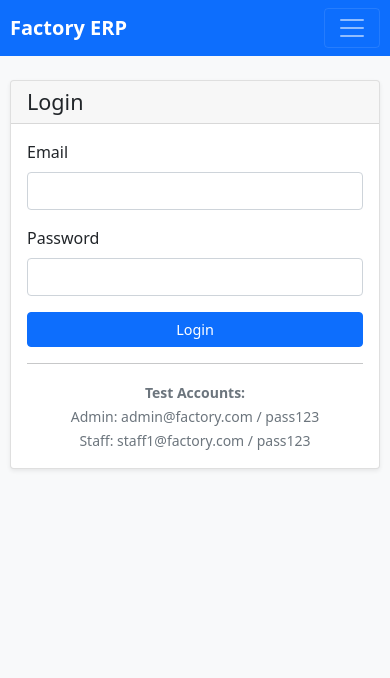
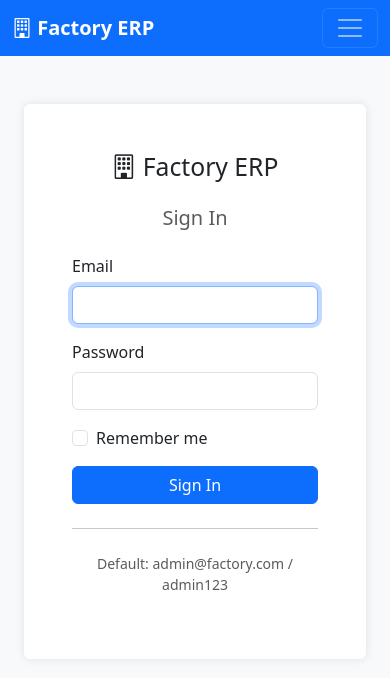
Before and after one commit to Diwak4r/ERP_System, a Flask app: template templates/login.html in a window 390 px wide. Shown: the top 678 px of the page. Run offline with Flask 3, Linux system fonts and the light colour scheme; the template is opened without the code that fills it, so the values that code supplies are empty; the visitor is signed in with stand-in values (Sample User, id 1).

Commit message:
Initial commit: ERP System codebase - Remove node_modules and database files from tracking - Update template files for proper line endings - Clean up repository structure for deployment

```diff
--- a/templates/base.html
+++ b/templates/base.html
@@ -4,42 +4,72 @@
     <meta charset="UTF-8">
     <meta name="viewport" content="width=device-width, initial-scale=1.0">
     <title>{% block title %}Factory ERP System{% endblock %}</title>
-    <link href="https://cdn.jsdelivr.net/npm/bootstrap@5.1.3/dist/css/bootstrap.min.css" rel="stylesheet">
-    <link href="{{ url_for('static', filename='css/style.css') }}" rel="stylesheet">
+
+    <!-- Bootstrap CSS -->
+    <link href="https://cdn.jsdelivr.net/npm/bootstrap@5.3.0/dist/css/bootstrap.min.css" rel="stylesheet">
+    <!-- Bootstrap Icons -->
+    <link rel="stylesheet" href="https://cdn.jsdelivr.net/npm/bootstrap-icons@1.11.0/font/bootstrap-icons.css">
+
+    <style>
+        body {
+            background-color: #f8f9fa;
+        }
+        .navbar-brand {
+            font-weight: bold;
+        }
+        .sidebar {
+            min-height: calc(100vh - 56px);
+            background-color: #fff;
+            border-right: 1px solid #dee2e6;
+        }
+        .sidebar .nav-link {
+            color: #333;
+            padding: 10px 20px;
+        }
+        .sidebar .nav-link:hover {
+            background-color: #f8f9fa;
+        }
+        .sidebar .nav-link.active {
+            background-color: #007bff;
+            color: white;
+        }
+        .content {
+            padding: 20px;
+        }
+        .card {
+            border: none;
+            box-shadow: 0 0 10px rgba(0,0,0,0.1);
+            margin-bottom: 20px;
+        }
+        .stat-card {
+            border-left: 4px solid #007bff;
+        }
+    </style>
+
+    {% block extra_css %}{% endblock %}
 </head>
 <body>
+    <!-- Navbar -->
     <nav class="navbar navbar-expand-lg navbar-dark bg-primary">
-        <div class="container">
-            <a class="navbar-brand" href="{{ url_for('index') }}">Factory ERP</a>
+        <div class="container-fluid">
+            <a class="navbar-brand" href="{{ url_for('dashboard') }}">
+                <i class="bi bi-building"></i> Factory ERP
+            </a>
             <button class="navbar-toggler" type="button" data-bs-toggle="collapse" data-bs-target="#navbarNav">
                 <span class="navbar-toggler-icon"></span>
             </button>
             <div class="collapse navbar-collapse" id="navbarNav">
-                <ul class="navbar-nav me-auto">
-                    {% if session.user %}
-                        {% if session.role == 'admin' %}
-                            <li class="nav-item">
-                                <a class="nav-link" href="{{ url_for('admin_dashboard') }}">Admin Dashboard</a>
-                            </li>
-
-                        {% else %}
-                            <li class="nav-item">
-                                <a class="nav-link" href="{{ url_for('staff_dashboard') }}">Staff Dashboard</a>
-                            </li>
-                        {% endif %}
-                    {% endif %}
+                <ul class="navbar-nav ms-auto">
+                    {% if current_user.is_authenticated %}
+                    <li class="nav-item dropdown">
+                        <a class="nav-link dropdown-toggle" href="#" id="userDropdown" role="button" data-bs-toggle="dropdown">
+                            <i class="bi bi-person-circle"></i> {{ current_user.name }}
+                        </a>
+                        <ul class="dropdown-menu dropdown-menu-end">
+                            <li><a class="dropdown-item" href="#">Profile</a></li>
+                            <li><hr class="dropdown-divider"></li>
+                            <li><a class="dropdown-item" href="{{ url_for('logout') }}">Logout</a></li>
                         </ul>
-                <ul class="navbar-nav">
-                    {% if session.user %}
-                        <li class="nav-item">
-                            <span class="navbar-text me-3">Welcome, {{ session.user.email }}</span>
-                        </li>
-                        <li class="nav-item">
-                            <a class="nav-link" href="{{ url_for('logout') }}">Logout</a>
-                        </li>
-                    {% else %}
-                        <li class="nav-item">
-                            <a class="nav-link" href="{{ url_for('login') }}">Login</a>
                     </li>
                     {% endif %}
                 </ul>
@@ -47,11 +77,49 @@
         </div>
     </nav>
 
-    <div class="container mt-4">
+    <!-- Main Content -->
+    <div class="container-fluid">
+        <div class="row">
+            {% if current_user.is_authenticated %}
+            <!-- Sidebar -->
+            <nav class="col-md-2 sidebar py-3">
+                <ul class="nav flex-column">
+                    <li class="nav-item">
+                        <a class="nav-link {% if request.endpoint == 'dashboard' %}active{% endif %}" href="{{ url_for('dashboard') }}">
+                            <i class="bi bi-speedometer2"></i> Dashboard
+                        </a>
+                    </li>
+                    <li class="nav-item">
+                        <a class="nav-link {% if request.endpoint == 'production' %}active{% endif %}" href="{{ url_for('production') }}">
+                            <i class="bi bi-gear"></i> Production
+                        </a>
+                    </li>
+                    <li class="nav-item">
+                        <a class="nav-link {% if request.endpoint == 'attendance' %}active{% endif %}" href="{{ url_for('attendance') }}">
+                            <i class="bi bi-people"></i> Attendance
+                        </a>
+                    </li>
+                    <li class="nav-item">
+                        <a class="nav-link {% if request.endpoint == 'reports' %}active{% endif %}" href="{{ url_for('reports') }}">
+                            <i class="bi bi-file-text"></i> Reports
+                        </a>
+                    </li>
+                    {% if current_user.is_admin() %}
+                    <li class="nav-item">
+                        <a class="nav-link" href="#">
+                            <i class="bi bi-gear-fill"></i> Settings
+                        </a>
+                    </li>
+                    {% endif %}
+                </ul>
+            </nav>
+
+            <!-- Content Area -->
+            <main class="col-md-10 content">
                 {% with messages = get_flashed_messages(with_categories=true) %}
                     {% if messages %}
                         {% for category, message in messages %}
-                    <div class="alert alert-{{ 'danger' if category == 'error' else category }} alert-dismissible fade show" role="alert">
+                        <div class="alert alert-{{ category }} alert-dismissible fade show" role="alert">
                             {{ message }}
                             <button type="button" class="btn-close" data-bs-dismiss="alert"></button>
                         </div>
@@ -60,11 +128,19 @@
                 {% endwith %}
 
                 {% block content %}{% endblock %}
+            </main>
+            {% else %}
+            <!-- Full width for login page -->
+            <main class="col-12">
+                {% block login_content %}{% endblock %}
+            </main>
+            {% endif %}
+        </div>
     </div>
 
-    <script src="https://cdn.jsdelivr.net/npm/bootstrap@5.1.3/dist/js/bootstrap.bundle.min.js"></script>
-    <script src="https://cdn.jsdelivr.net/npm/chart.js"></script>
-    <script src="{{ url_for('static', filename='js/main.js') }}"></script>
-    {% block scripts %}{% endblock %}
+    <!-- Bootstrap JS -->
+    <script src="https://cdn.jsdelivr.net/npm/bootstrap@5.3.0/dist/js/bootstrap.bundle.min.js"></script>
+
+    {% block extra_js %}{% endblock %}
 </body>
 </html>
--- a/templates/login.html
+++ b/templates/login.html
@@ -2,33 +2,48 @@
 
 {% block title %}Login - Factory ERP{% endblock %}
 
-{% block content %}
-<div class="row justify-content-center">
+{% block login_content %}
+<div class="container">
+    <div class="row justify-content-center mt-5">
         <div class="col-md-6 col-lg-4">
             <div class="card">
-            <div class="card-header">
-                <h4 class="mb-0">Login</h4>
+                <div class="card-body p-5">
+                    <h2 class="text-center mb-4">
+                        <i class="bi bi-building"></i> Factory ERP
+                    </h2>
+                    <h5 class="text-center text-muted mb-4">Sign In</h5>
+
+                    {% with messages = get_flashed_messages(with_categories=true) %}
+                        {% if messages %}
+                            {% for category, message in messages %}
+                            <div class="alert alert-{{ category }} alert-dismissible fade show" role="alert">
+                                {{ message }}
+                                <button type="button" class="btn-close" data-bs-dismiss="alert"></button>
                             </div>
-            <div class="card-body">
-                <form method="POST">
+                            {% endfor %}
+                        {% endif %}
+                    {% endwith %}
+
+                    <form method="POST" action="{{ url_for('login') }}">
                         <div class="mb-3">
                             <label for="email" class="form-label">Email</label>
-                        <input type="email" class="form-control" id="email" name="email" required>
+                            <input type="email" class="form-control" id="email" name="email" required autofocus>
                         </div>
                         <div class="mb-3">
                             <label for="password" class="form-label">Password</label>
                             <input type="password" class="form-control" id="password" name="password" required>
                         </div>
-                    <button type="submit" class="btn btn-primary w-100">Login</button>
+                        <div class="mb-3 form-check">
+                            <input type="checkbox" class="form-check-input" id="remember">
+                            <label class="form-check-label" for="remember">Remember me</label>
+                        </div>
+                        <button type="submit" class="btn btn-primary w-100">Sign In</button>
                     </form>
 
-                <hr>
-                <div class="text-center">
-                    <small class="text-muted">
-                        <strong>Test Accounts:</strong><br>
-                        Admin: admin@factory.com / pass123<br>
-                        Staff: staff1@factory.com / pass123
-                    </small>
+                    <hr class="my-4">
+                    <p class="text-center text-muted small">
+                        Default: admin@factory.com / admin123
+                    </p>
                 </div>
             </div>
         </div>
```
Also changed, not shown: local_test.db (deleted), test.db (deleted). Lines whose indentation alone changed are shown as unchanged.
